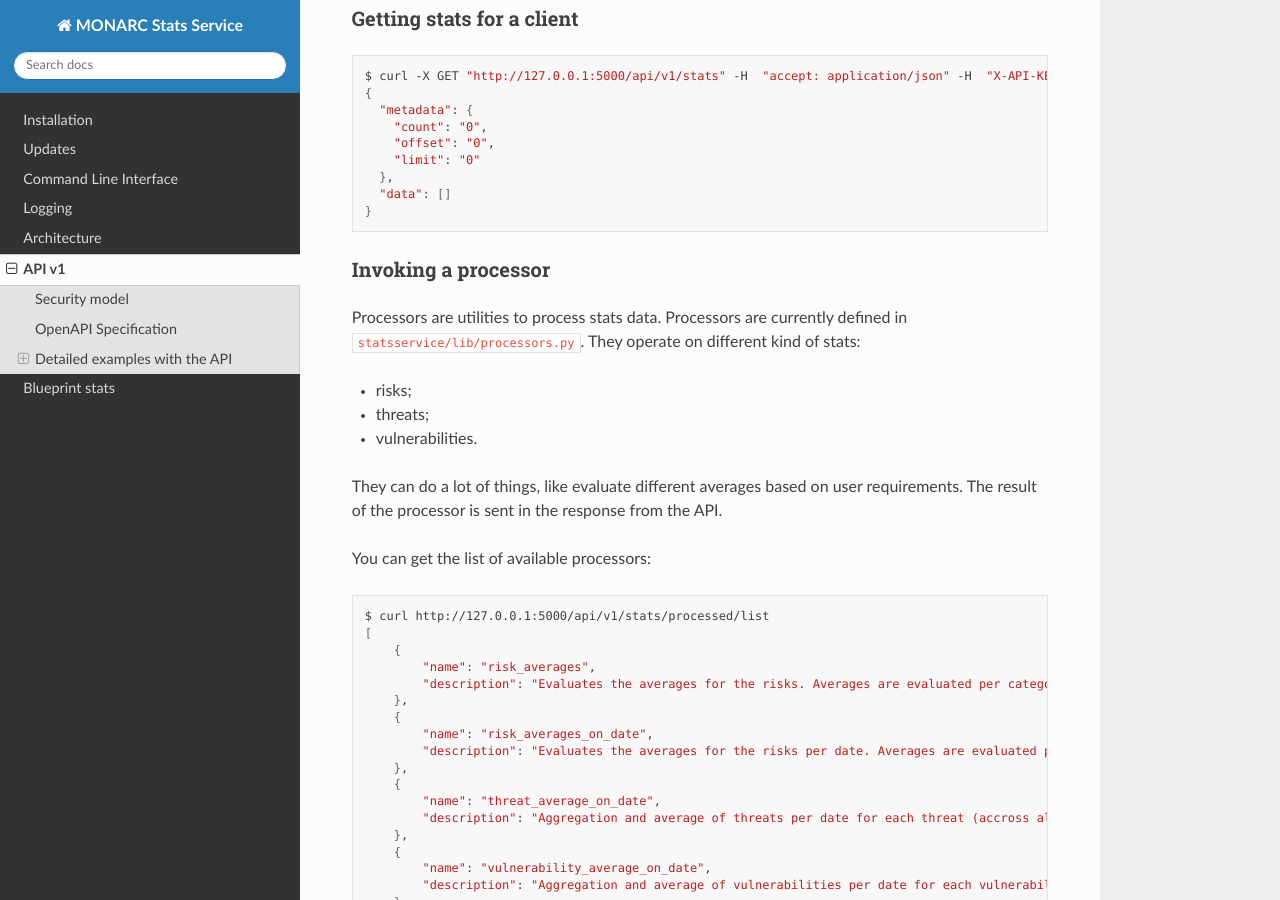
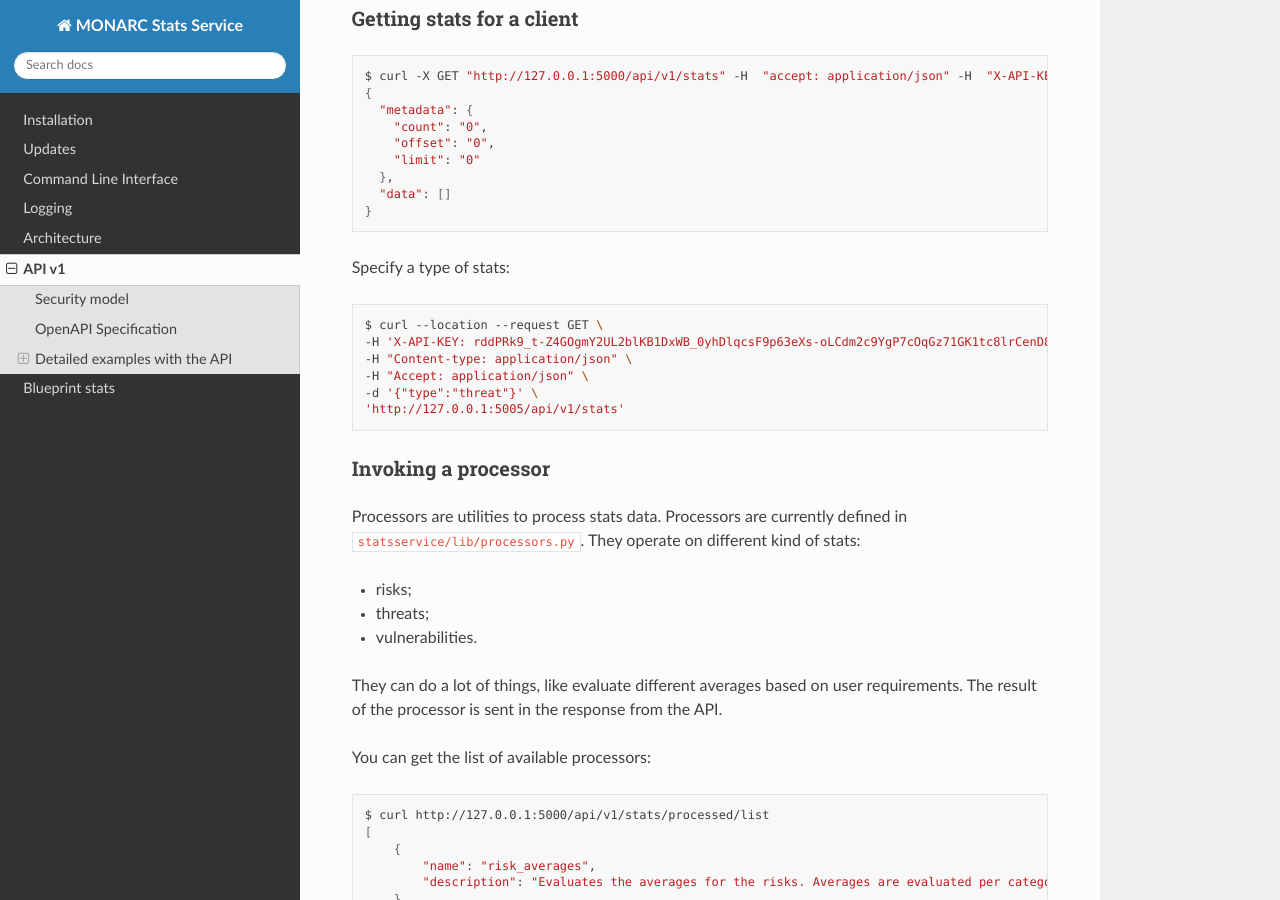
Before and after one commit to monarc-project/stats-service, a Sphinx documentation site: the page built from docs/api-v1.rst, in a window 1280 px wide and 900 px high, scrolled down 8286 px. Built offline with Sphinx 7.4.7 and the Read the Docs theme 2.0.0, drawn with Linux system fonts in a browser that asks for light colours.

Commit message:
chg: [documentation] described how to give parameters when using the API (GET List on stats).

```diff
--- a/docs/api-v1.rst
+++ b/docs/api-v1.rst
@@ -38,6 +38,18 @@ Getting stats for a client
       },
       "data": []
     }
+
+Specify a type of stats:
+
+.. code-block:: bash
+
+    $ curl --location --request GET \
+    -H 'X-API-KEY: rddPRk9_t-Z4GOgmY2UL2blKB1DxWB_0yhDlqcsF9p63eXs-oLCdm2c9YgP7cOqGz71GK1tc8lrCenD8AvEr-g' \
+    -H "Content-type: application/json" \
+    -H "Accept: application/json" \
+    -d '{"type":"threat"}' \
+    'http://127.0.0.1:5005/api/v1/stats'
+
 
 
 Invoking a processor
```
